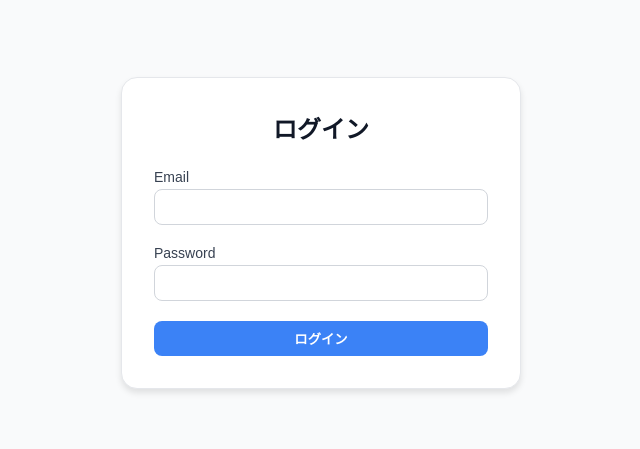
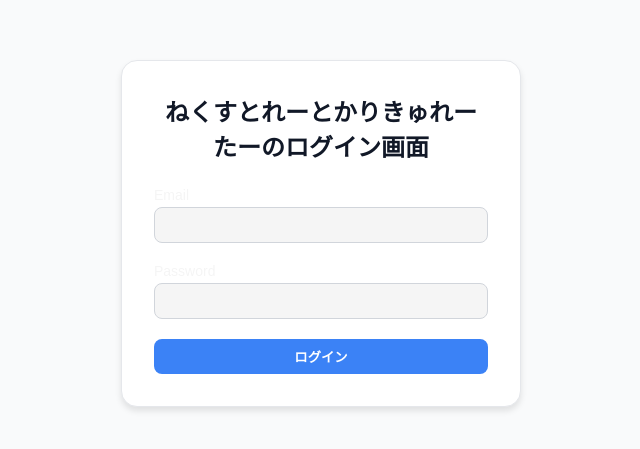
Before and after one commit to inunu1/next-rate, a Next.js app in the folder next-rate/: page /login in a window 1280 px wide. Shown: the part 167-616 px from the top of the page, without its empty margins (319-959 px from the left). Built offline with nearby package versions, Linux system fonts and the light colour scheme.

Commit message:
ログイン画面が良い感じに完成した

```diff
--- a/next-rate/src/app/login/Login.module.css
+++ b/next-rate/src/app/login/Login.module.css
@@ -40,7 +40,7 @@
   font-size: 0.875rem;
   font-weight: 500;
   margin-bottom: 0.25rem;
-  color: #374151;
+  color: whitesmoke;
 }
 
 .input {
@@ -48,7 +48,8 @@
   border: 1px solid #d1d5db;
   border-radius: 0.5rem;
   font-size: 1rem;
-  color: #111827;
+  color: black;
+  background-color: whitesmoke;
 }
 
 .button {
--- a/next-rate/src/app/login/page.tsx
+++ b/next-rate/src/app/login/page.tsx
@@ -29,7 +29,7 @@ export default function LoginPage() {
   return (
     <div className={styles.container}>
       <div className={styles.card}>
-        <h1 className={styles.title}>ログイン</h1>
+        <h1 className={styles.title}>ねくすとれーとかりきゅれーたーのログイン画面</h1>
 
         <form onSubmit={handleLogin} className={styles.form}>
           <div className={styles.formGroup}>
```
